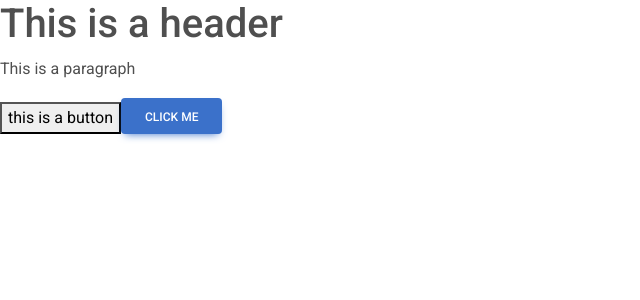
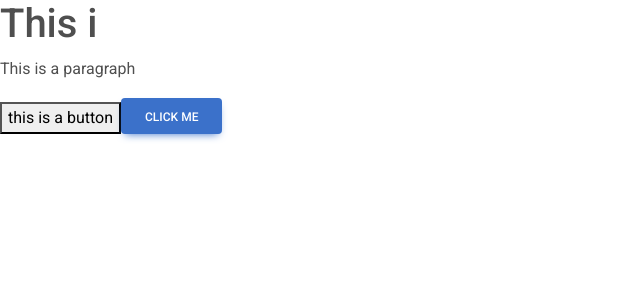
Before and after one commit to SkyMazter/SYEP-24-StoryMap, a React (Vite) app in the folder SYEP-24-StoryMap/: page / in a window 1280 px wide. Shown: the top 300 px of the page, without its empty margins (0-640 px from the left). Built offline with nearby package versions, Linux system fonts and the light colour scheme.

Commit message:
testing changes

```diff
--- a/SYEP-24-StoryMap/src/App.jsx
+++ b/SYEP-24-StoryMap/src/App.jsx
@@ -4,7 +4,7 @@ function App() {
   return (
     <>
       <div>
-        <h1>This is a header</h1>
+        <h1>This i</h1>
         <p>This is a paragraph</p>
         <button>this is a button</button>
         <Button>Click me</Button>
```
